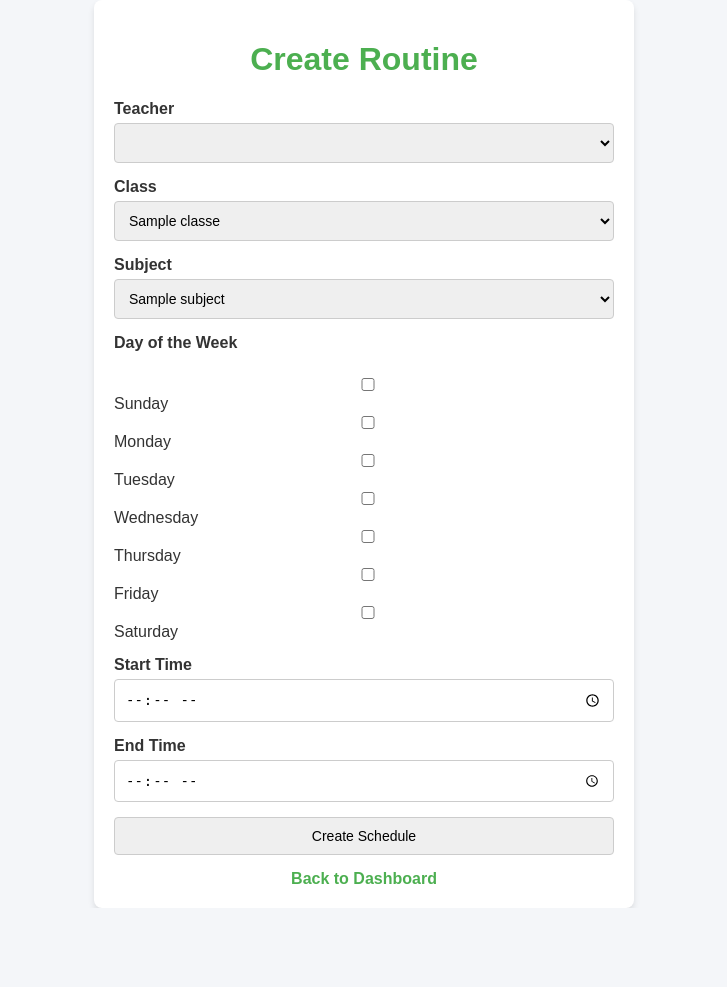
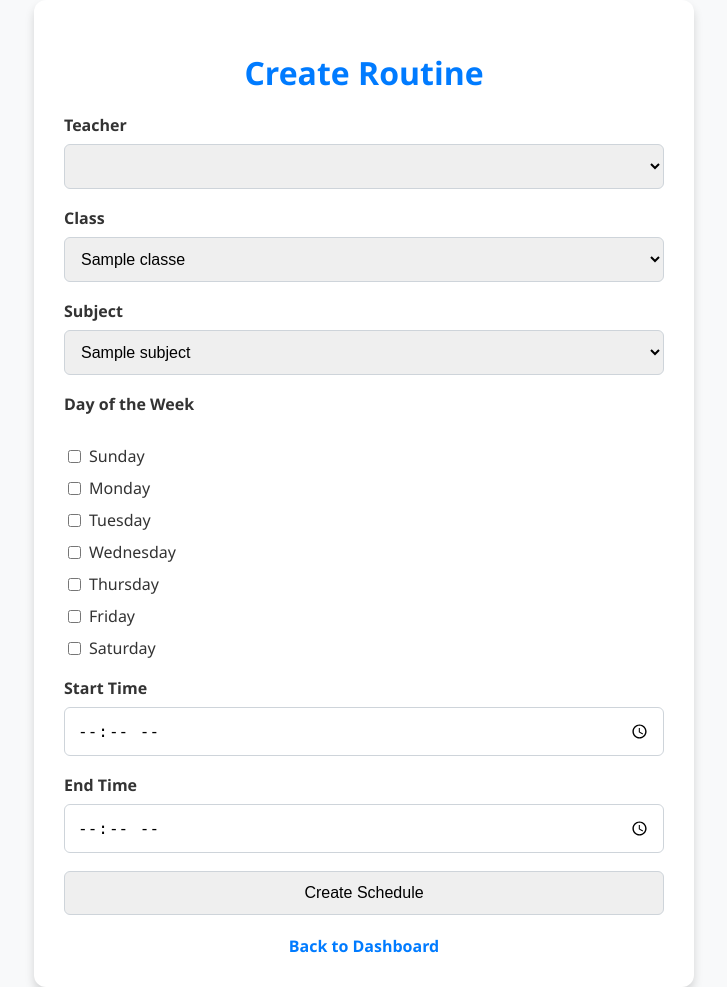
Before and after one commit to rofazhasan/School_Routine, a Flask app: page /admin/create_routine in a window 1280 px wide. Shown: the whole page, without its empty margins (276-1003 px from the left). Before the commit the page ends 908 px from the top, so only its background shows below. Run offline with Flask 3, Linux system fonts and the light colour scheme; the visitor is signed in with stand-in values (Sample User, id 1); tables that the repository leaves empty hold one stand-in row (values such as "Sample post"); lists and menus that the app fills with data are empty.

Commit message:
Update create_routine.html

```diff
--- a/app/templates/create_routine.html
+++ b/app/templates/create_routine.html
@@ -6,8 +6,8 @@
     <title>Create Routine</title>
     <style>
         body {
-            font-family: Arial, sans-serif;
-            background-color: #f4f6f9;
+            font-family: 'Segoe UI', Tahoma, Geneva, Verdana, sans-serif;
+            background-color: #f8f9fa;
             color: #333;
             margin: 0;
             padding: 0;
@@ -19,16 +19,17 @@
 
         .container {
             background-color: #fff;
-            border-radius: 8px;
-            box-shadow: 0 4px 6px rgba(0, 0, 0, 0.1);
-            padding: 20px;
-            max-width: 500px;
+            border-radius: 12px;
+            box-shadow: 0 6px 10px rgba(0, 0, 0, 0.15);
+            padding: 30px;
+            max-width: 600px;
             width: 100%;
         }
 
         h1 {
             text-align: center;
-            color: #4CAF50;
+            color: #007bff;
+            margin-bottom: 20px;
         }
 
         .flashes ul {
@@ -38,71 +39,93 @@
 
         .flashes li {
             list-style: none;
-            padding: 10px;
-            border-radius: 4px;
-            margin-bottom: 5px;
+            padding: 10px 15px;
+            border-radius: 6px;
+            margin-bottom: 8px;
         }
 
         .flashes li.success {
-            background-color: #dff0d8;
-            color: #3c763d;
+            background-color: #d4edda;
+            color: #155724;
+            border: 1px solid #c3e6cb;
         }
 
         .flashes li.error {
-            background-color: #f2dede;
-            color: #a94442;
+            background-color: #f8d7da;
+            color: #721c24;
+            border: 1px solid #f5c6cb;
         }
 
         form div {
-            margin-bottom: 15px;
+            margin-bottom: 18px;
         }
 
         label {
             display: block;
-            margin-bottom: 5px;
-            font-weight: bold;
+            margin-bottom: 8px;
+            font-weight: 600;
         }
 
         input,
         select,
         button {
             width: 100%;
-            padding: 10px;
-            font-size: 14px;
-            border: 1px solid #ccc;
-            border-radius: 4px;
+            padding: 12px;
+            font-size: 16px;
+            border: 1px solid #ced4da;
+            border-radius: 6px;
             box-sizing: border-box;
         }
 
+        input:focus,
+        select:focus {
+            outline: none;
+            box-shadow: 0 0 0 0.2rem rgba(0, 123, 255, 0.25);
+        }
+
         button {
-            background-color: #4CAF50;
+            background-color: #007bff;
             color: white;
             border: none;
             cursor: pointer;
-            font-weight: bold;
+            font-weight: 600;
+            transition: background-color 0.3s ease;
         }
 
         button:hover {
-            background-color: #45a049;
+            background-color: #0069d9;
         }
 
         .back-link {
             display: block;
             text-align: center;
-            margin-top: 15px;
+            margin-top: 20px;
             text-decoration: none;
-            color: #4CAF50;
-            font-weight: bold;
+            color: #007bff;
+            font-weight: 600;
+            transition: color 0.3s ease;
         }
 
         .back-link:hover {
-            color: #45a049;
+            color: #0069d9;
         }
 
         .error-message {
-            color: red;
-            font-size: 12px;
+            color: #dc3545;
+            font-size: 14px;
             margin-top: 5px;
+        }
+
+        /* Improved checkbox styling */
+        .day-checkbox {
+            display: flex;
+            align-items: center;
+            margin-bottom: 10px;
+        }
+
+        .day-checkbox input[type="checkbox"] {
+            width: auto;
+            margin-right: 8px;
         }
     </style>
 </head>
@@ -149,7 +172,9 @@
                 {{ form.day_of_week.label }}
                 <br>
                 {% for day in ['Sunday', 'Monday', 'Tuesday', 'Wednesday', 'Thursday', 'Friday', 'Saturday'] %}
+                <div class="day-checkbox">
                     <input type="checkbox" name="day_of_week" value="{{ day }}" /> {{ day }}
+                </div>
                 {% endfor %}
             </div>
             <div>
```
Lines whose indentation alone changed are shown as unchanged.
